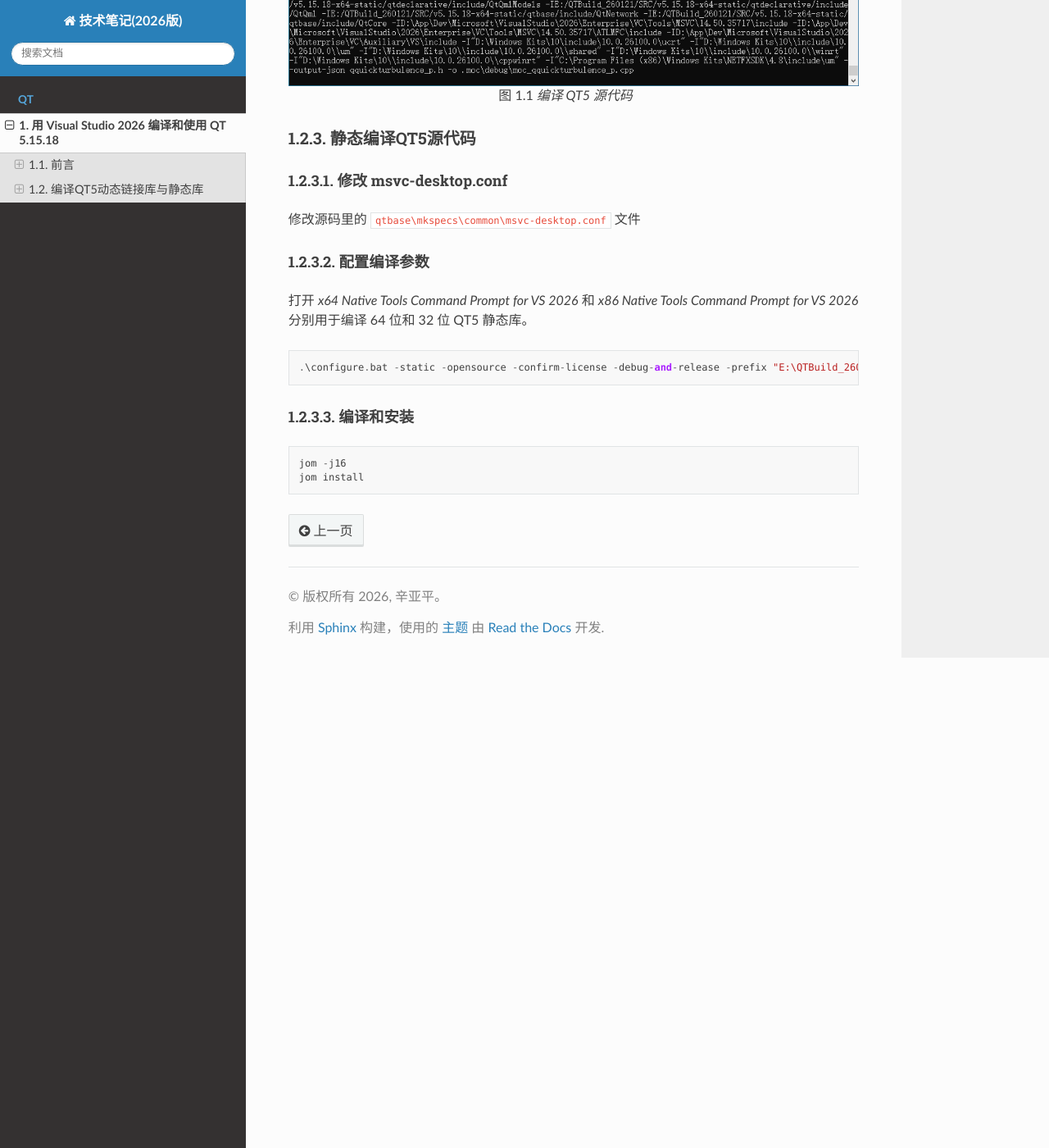
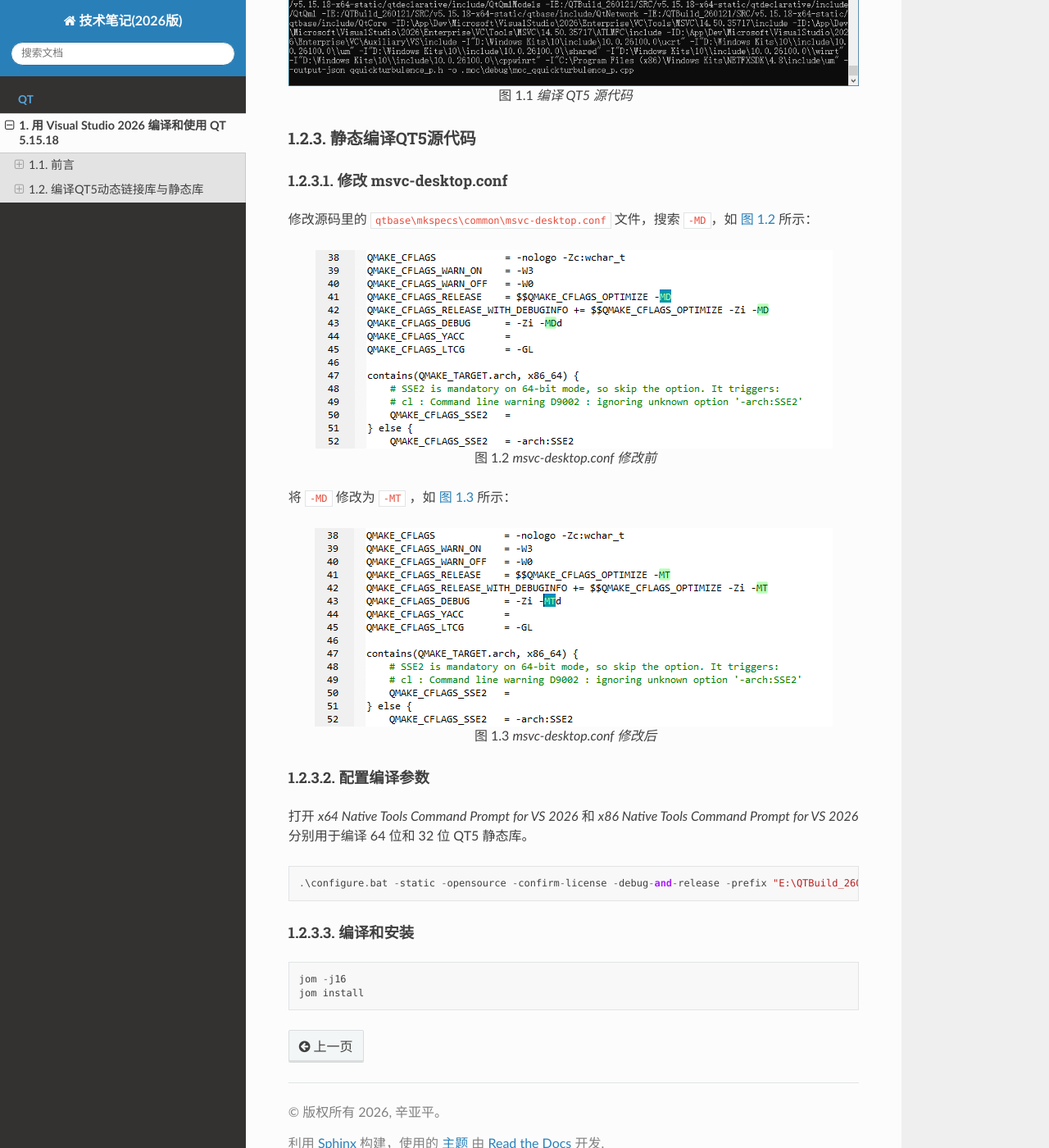
Before and after one commit to yapingxin/TechNotes-2026, a Sphinx documentation site: the page built from docs/QT/260121-VS2026-BuildQT5.rst, in a window 1280 px wide and 1400 px high, scrolled down 2728 px. Shown: the whole window at 82% size. Built offline with Sphinx 7.4.7 and the Read the Docs theme 3.1.0, drawn with Linux system fonts in a browser that asks for light colours.

Commit message:
将 ``-MD`` 修改为 ``-MT`` ，如 :numref:`fig_260121_msvc_desktop_conf_AfterModify` 所示：

```diff
--- a/docs/QT/260121-VS2026-BuildQT5.rst
+++ b/docs/QT/260121-VS2026-BuildQT5.rst
@@ -103,7 +103,21 @@ QT 官方网站上的开源代码入口地址是：`Qt Downloads <https://downlo
 修改 msvc-desktop.conf
 ^^^^^^^^^^^^^^^^^^^^^^
 
-修改源码里的 ``qtbase\mkspecs\common\msvc-desktop.conf`` 文件
+修改源码里的 ``qtbase\mkspecs\common\msvc-desktop.conf`` 文件，搜索 ``-MD``，如 :numref:`fig_260121_msvc_desktop_conf_BeforeModify` 所示：
+
+.. figure:: Resource/260121-VS2026-BuildQT5/Snipaste_2026-01-21_13-40-54.png
+    :name: fig_260121_msvc_desktop_conf_BeforeModify
+    :align: center
+
+    msvc-desktop.conf 修改前
+
+将 ``-MD`` 修改为 ``-MT`` ，如 :numref:`fig_260121_msvc_desktop_conf_AfterModify` 所示：
+
+.. figure:: Resource/260121-VS2026-BuildQT5/Snipaste_2026-01-21_13-41-22.png
+    :name: fig_260121_msvc_desktop_conf_AfterModify
+    :align: center
+
+    msvc-desktop.conf 修改后
 
 配置编译参数
 ^^^^^^^^^^^^
```
Also changed, not shown: docs/QT/Resource/260121-VS2026-BuildQT5/Snipaste_2026-01-21_13-40-54.png (added), docs/QT/Resource/260121-VS2026-BuildQT5/Snipaste_2026-01-21_13-41-22.png (added).
